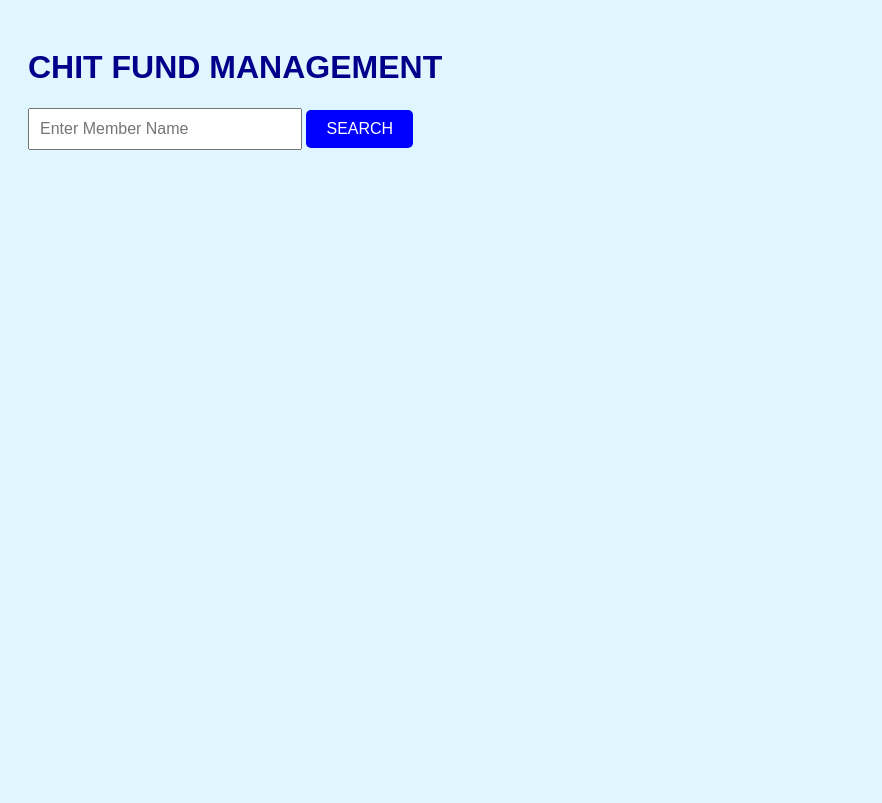
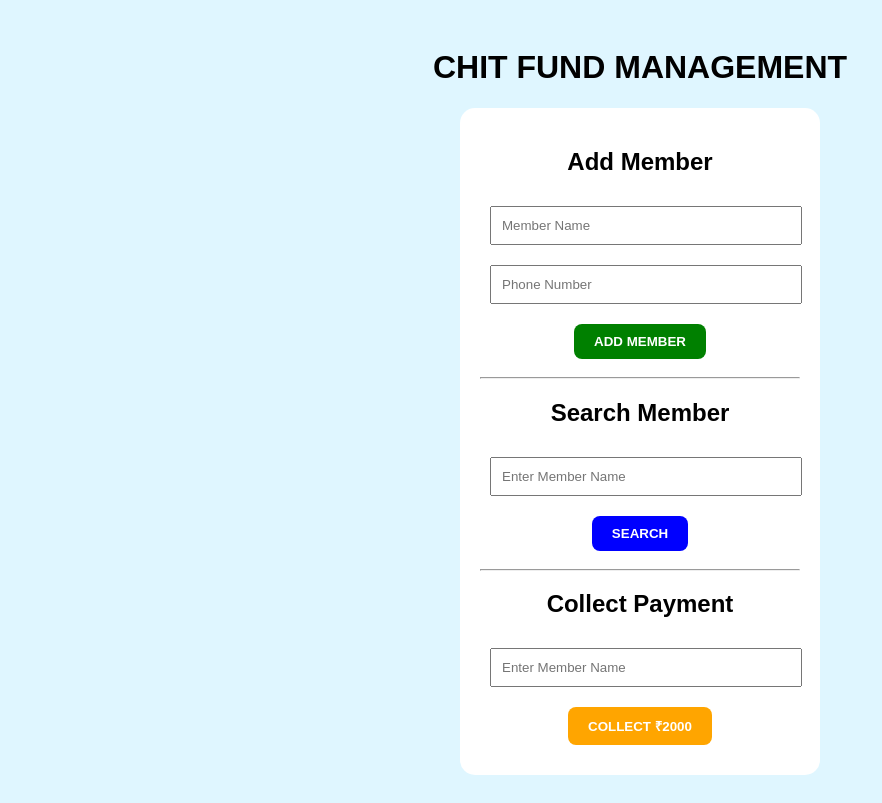
Before and after one commit to jagganth1976-hash/chitfund-webapp, a Flask app: page / in a window 1280 px wide. Shown: the whole page, without its empty margins (0-882 px from the left). Before the commit the page ends 150 px from the top, so only its background shows below. Run offline with Flask 3, Linux system fonts and the light colour scheme.

Commit message:
Updated payment system

```diff
--- a/app.py
+++ b/app.py
@@ -1,29 +1,81 @@
 from flask import Flask, render_template, request
-from openpyxl import load_workbook
+from openpyxl import Workbook, load_workbook
 import os
-
-print(os.getcwd())
 
 app = Flask(__name__)
 
 FILE_NAME = "members.xlsx"
 
-# HOME PAGE
+# FIXED AGENT NAME
+AGENT_NAME = "Ramesh"
+
+# CREATE EXCEL FILE
+if not os.path.exists(FILE_NAME):
+
+    wb = Workbook()
+    sheet = wb.active
+
+    headers = [
+        "ID",
+        "Member Name",
+        "Phone",
+        "Monthly Payment",
+        "Total Paid",
+        "Months Paid",
+        "Remaining Months"
+    ]
+
+    sheet.append(headers)
+    wb.save(FILE_NAME)
+
+
 @app.route("/")
 def home():
     return render_template("index.html")
 
 
-# SEARCH MEMBER
-@app.route("/search", methods=["POST"])
-def search():
+# =========================
+# ADD MEMBER
+# =========================
 
-    name = request.form["name"].lower()
+@app.route("/add", methods=["POST"])
+def add_member():
 
     wb = load_workbook(FILE_NAME)
     sheet = wb.active
 
-    member_data = None
+    name = request.form["name"]
+    phone = request.form["phone"]
+
+    new_id = sheet.max_row
+
+    data = [
+        new_id,
+        name,
+        phone,
+        2000,
+        0,
+        0,
+        30
+    ]
+
+    sheet.append(data)
+    wb.save(FILE_NAME)
+
+    return f"{name} added successfully!"
+
+
+# =========================
+# SEARCH MEMBER
+# =========================
+
+@app.route("/search", methods=["POST"])
+def search():
+
+    wb = load_workbook(FILE_NAME)
+    sheet = wb.active
+
+    name = request.form["name"].lower()
 
     for row in range(2, sheet.max_row + 1):
 
@@ -31,25 +83,71 @@ def search():
 
         if member_name == name:
 
-            member_data = {
-                "name": sheet.cell(row, 2).value,
-                "agent": sheet.cell(row, 3).value,
-                "phone": sheet.cell(row, 4).value,
-                "monthly": sheet.cell(row, 5).value,
-                "paid": sheet.cell(row, 6).value,
-                "months_paid": sheet.cell(row, 7).value,
-                "remaining": sheet.cell(row, 8).value,
-                "took_chit": sheet.cell(row, 9).value,
-                "auction_month": sheet.cell(row, 10).value,
-                "bid": sheet.cell(row, 11).value,
-                "status": sheet.cell(row, 12).value
-            }
+            result = f"""
+            <h2>Member Details</h2>
 
-    return render_template(
-        "index.html",
-        member=member_data
-    )
+            Member Name: {sheet.cell(row,2).value}<br><br>
+
+            Phone: {sheet.cell(row,3).value}<br><br>
+
+            Monthly Payment: ₹{sheet.cell(row,4).value}<br><br>
+
+            Total Paid: ₹{sheet.cell(row,5).value}<br><br>
+
+            Months Paid: {sheet.cell(row,6).value}<br><br>
+
+            Remaining Months: {sheet.cell(row,7).value}
+            """
+
+            return result
+
+    return "Member not found"
+
+
+# =========================
+# COLLECT PAYMENT
+# =========================
+
+@app.route("/collect", methods=["POST"])
+def collect_payment():
+
+    wb = load_workbook(FILE_NAME)
+    sheet = wb.active
+
+    name = request.form["name"].lower()
+
+    for row in range(2, sheet.max_row + 1):
+
+        member_name = str(sheet.cell(row, 2).value).lower()
+
+        if member_name == name:
+
+            total_paid = sheet.cell(row, 5).value
+            months_paid = sheet.cell(row, 6).value
+            remaining = sheet.cell(row, 7).value
+
+            total_paid += 2000
+            months_paid += 1
+            remaining -= 1
+
+            sheet.cell(row, 5).value = total_paid
+            sheet.cell(row, 6).value = months_paid
+            sheet.cell(row, 7).value = remaining
+
+            wb.save(FILE_NAME)
+
+            return f"""
+            Payment Collected Successfully!<br><br>
+
+            Member: {member_name.title()}<br><br>
+
+            Total Paid: ₹{total_paid}<br><br>
+
+            Remaining Months: {remaining}
+            """
+
+    return "Member not found"
 
 
 if __name__ == "__main__":
- app.run(host="0.0.0.0", port=5000)
+    app.run(host="0.0.0.0", port=5000)
--- a/templates/index.html
+++ b/templates/index.html
@@ -2,40 +2,52 @@
 <html>
 
 <head>
+
     <title>Chit Fund App</title>
 
     <style>
 
         body{
-            font-family: Arial;
+            font-family:Arial;
             background:#dff6ff;
+            text-align:center;
             padding:20px;
         }
 
-        h1{
-            color:darkblue;
+        .box{
+            background:white;
+            width:320px;
+            margin:auto;
+            padding:20px;
+            border-radius:15px;
         }
 
         input{
+            width:90%;
             padding:10px;
-            width:250px;
-            font-size:16px;
+            margin:10px;
         }
 
         button{
             padding:10px 20px;
-            font-size:16px;
-            background:blue;
+            margin:10px;
+            border:none;
             color:white;
-            border:none;
-            border-radius:5px;
+            font-weight:bold;
+            cursor:pointer;
+            border-radius:8px;
         }
 
-        .box{
-            background:white;
-            padding:20px;
-            margin-top:20px;
-            border-radius:10px;
+        .green{
+            background:green;
+        }
+
+        .blue{
+            background:blue;
+        }
+
+        .orange{
+            background:orange;
         }
 
     </style>
@@ -46,48 +58,63 @@
 
     <h1>CHIT FUND MANAGEMENT</h1>
 
-    <form action="/search" method="POST">
-
-        <input
-            type="text"
-            name="name"
-            placeholder="Enter Member Name"
-            required
-        >
-
-        <button type="submit">
-            SEARCH
-        </button>
-
-    </form>
-
-    {% if member %}
-
     <div class="box">
 
-        <h2>Member Details</h2>
+        <h2>Add Member</h2>
 
-        <p><b>Name:</b> {{member.name}}</p>
+        <form action="/add" method="POST">
 
-        <p><b>Agent:</b> {{member.agent}}</p>
+            <input type="text"
+                   name="name"
+                   placeholder="Member Name"
+                   required>
 
-        <p><b>Phone:</b> {{member.phone}}</p>
+            <input type="text"
+                   name="phone"
+                   placeholder="Phone Number"
+                   required>
 
-        <p><b>Total Paid:</b> ₹{{member.paid}}</p>
+            <button class="green" type="submit">
+                ADD MEMBER
+            </button>
 
-        <p><b>Months Paid:</b> {{member.months_paid}}</p>
+        </form>
 
-        <p><b>Remaining Months:</b> {{member.remaining}}</p>
+        <hr>
 
-        <p><b>Took Chit:</b> {{member.took_chit}}</p>
+        <h2>Search Member</h2>
 
-        <p><b>Auction Month:</b> {{member.auction_month}}</p>
+        <form action="/search" method="POST">
 
-        <p><b>Winning Bid:</b> ₹{{member.bid}}</p>
+            <input type="text"
+                   name="name"
+                   placeholder="Enter Member Name"
+                   required>
+
+            <button class="blue" type="submit">
+                SEARCH
+            </button>
+
+        </form>
+
+        <hr>
+
+        <h2>Collect Payment</h2>
+
+        <form action="/collect" method="POST">
+
+            <input type="text"
+                   name="name"
+                   placeholder="Enter Member Name"
+                   required>
+
+            <button class="orange" type="submit">
+                COLLECT ₹2000
+            </button>
+
+        </form>
 
     </div>
 
-    {% endif %}
-
 </body>
 </html>
```
